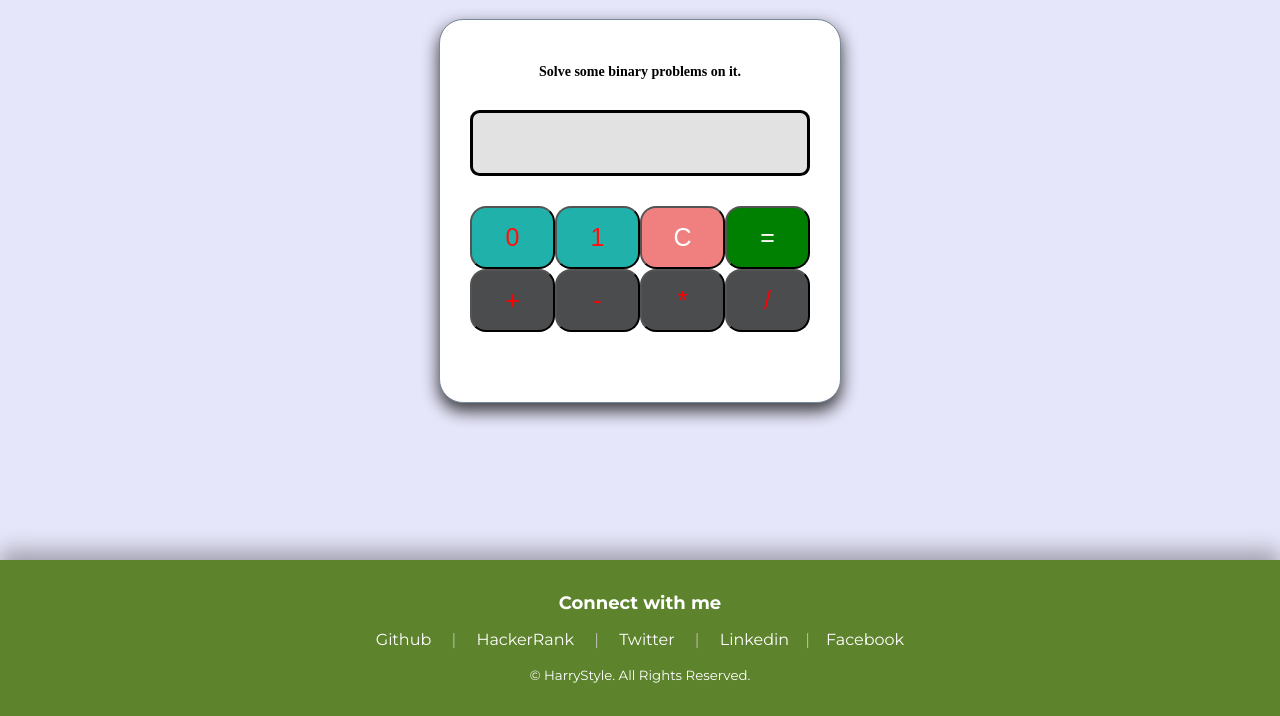
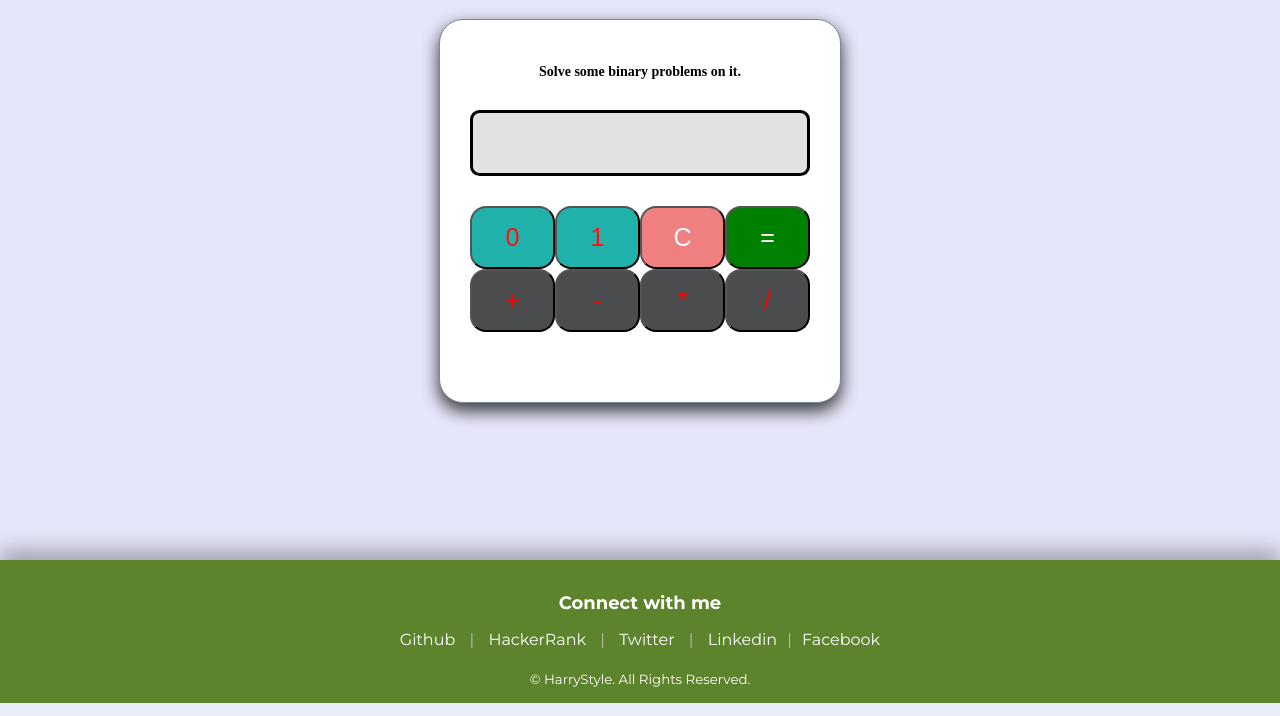
Before and after one commit to kumarharikesh/binary-calcculator, a React app: page / in a window 1280 px wide. Shown: the part 287-1003 px from the top of the page. Built offline with nearby package versions, Linux system fonts and the light colour scheme; a web font is replaced by a local one.

Commit message:
Update footer.css

```diff
--- a/src/components/footer.css
+++ b/src/components/footer.css
@@ -3,23 +3,18 @@
  .footer {
    background-color: #5e832d;
    padding: 2rem 1rem;
+   padding-bottom: 15px;
    text-align: center;
    color: white;
    box-shadow: 0px -10px 20px 0px rgb(0 0 0 / 30%), 2px 1px 0px 0px rgb(0 0 0 / 19%);
  }
 
  /** links **/
-  /**
-  .link {
-    box-sizing: border-box;
-    text-decoration: none;
-    padding: 0.5rem 1rem;
-  }
-  **/
  .footer .link {
    box-sizing: border-box;
    text-decoration: none;
-    padding: 0.5rem 1rem;
+/*     padding: 0.5rem 1rem; */
+   padding: 10px 10px;
    color: white;
    transition: 0.3s;
  }
@@ -30,8 +25,10 @@
  .footer .footer-header {
    font-weight: bold;
    font-size: large;
+   margin-bottom: 10px;
  }
 
  .footer ul {
    padding-inline-start: 0px;
+   margin-bottom: 20px;
  }
```
Lines whose indentation alone changed are shown as unchanged.
